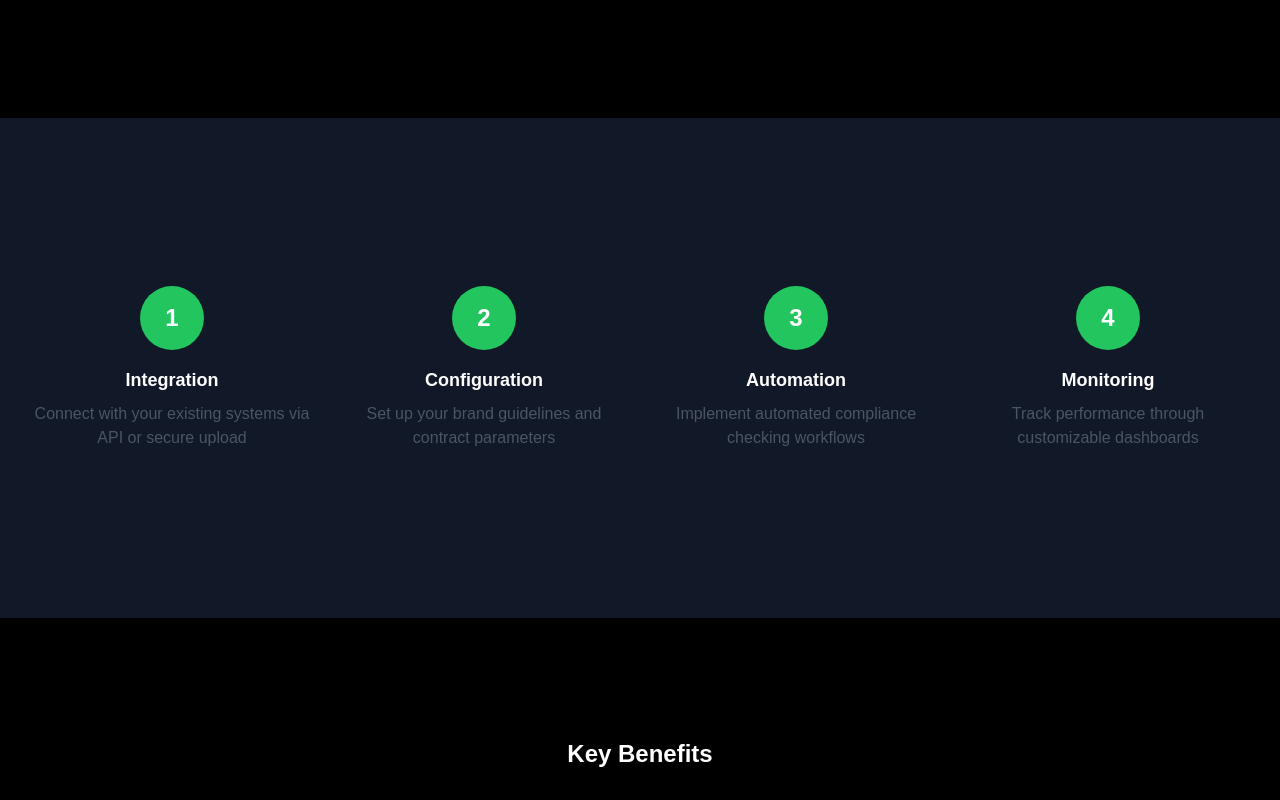
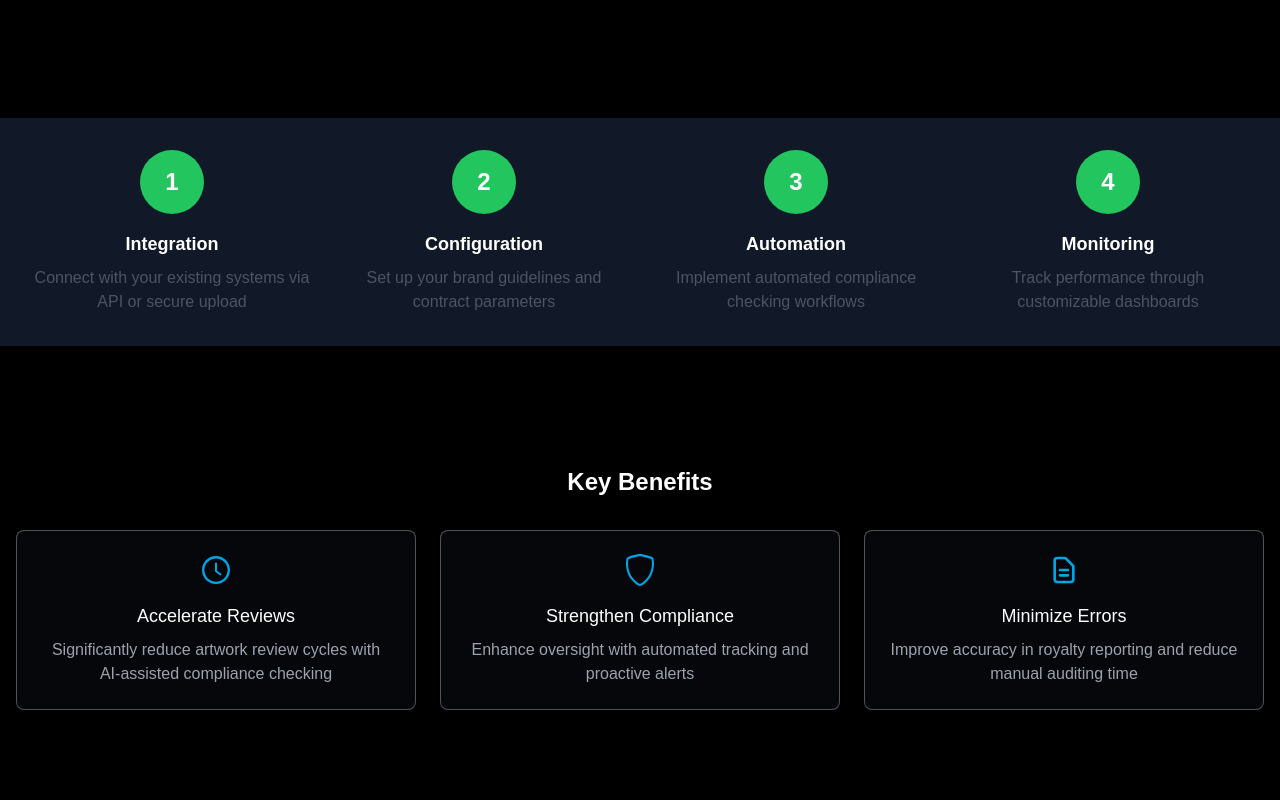
Before and after one commit to Yazington/aprv-ai-landing, a Next.js app: page / in a window 1280 px wide. Shown: the part 1386-2186 px from the top of the page. Built offline with nearby package versions, Linux system fonts and the light colour scheme.

Commit message:
removing large steps color for bg

```diff
--- a/src/app/components/HowItWorks.tsx
+++ b/src/app/components/HowItWorks.tsx
@@ -26,7 +26,7 @@
   ];
 
   return (
-    <div className="flex flex-col md:flex-row justify-center items-center gap-8 p-8 bg-gray-900 min-h-[500px]">
+    <div className="flex flex-col md:flex-row justify-center items-center gap-8 p-8 bg-gray-900">
       {steps.map((step, index) => (
         <div
           key={index}
```
